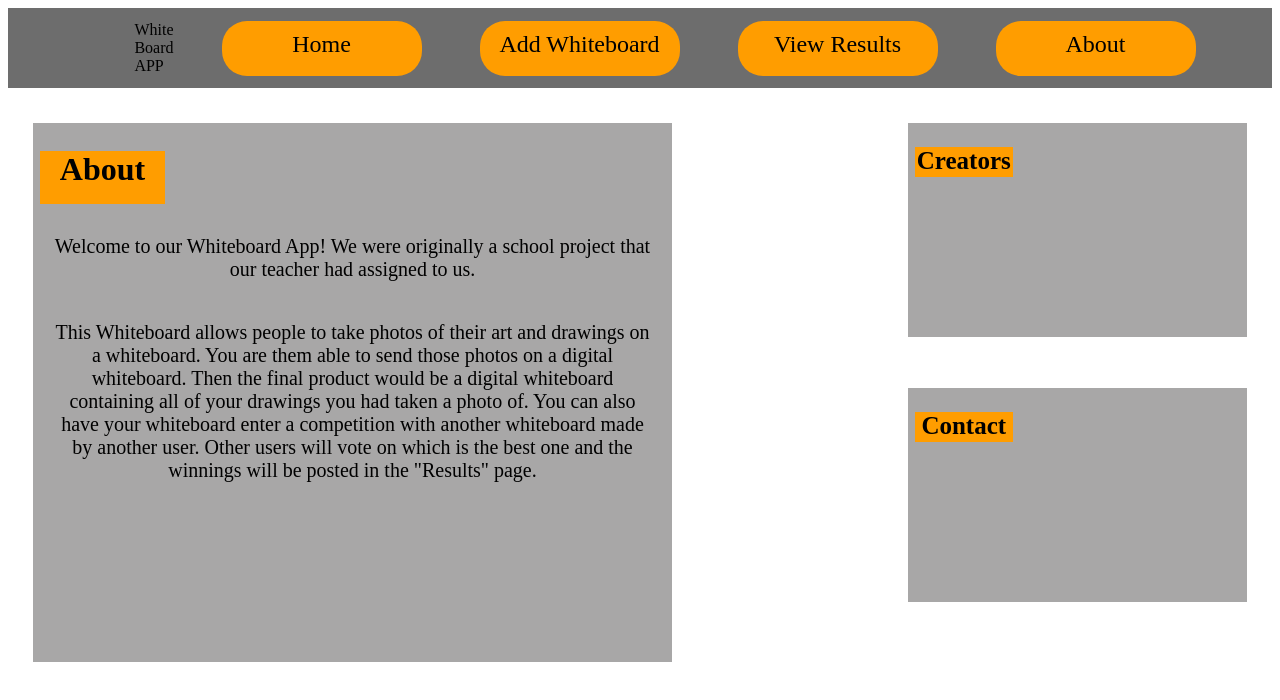
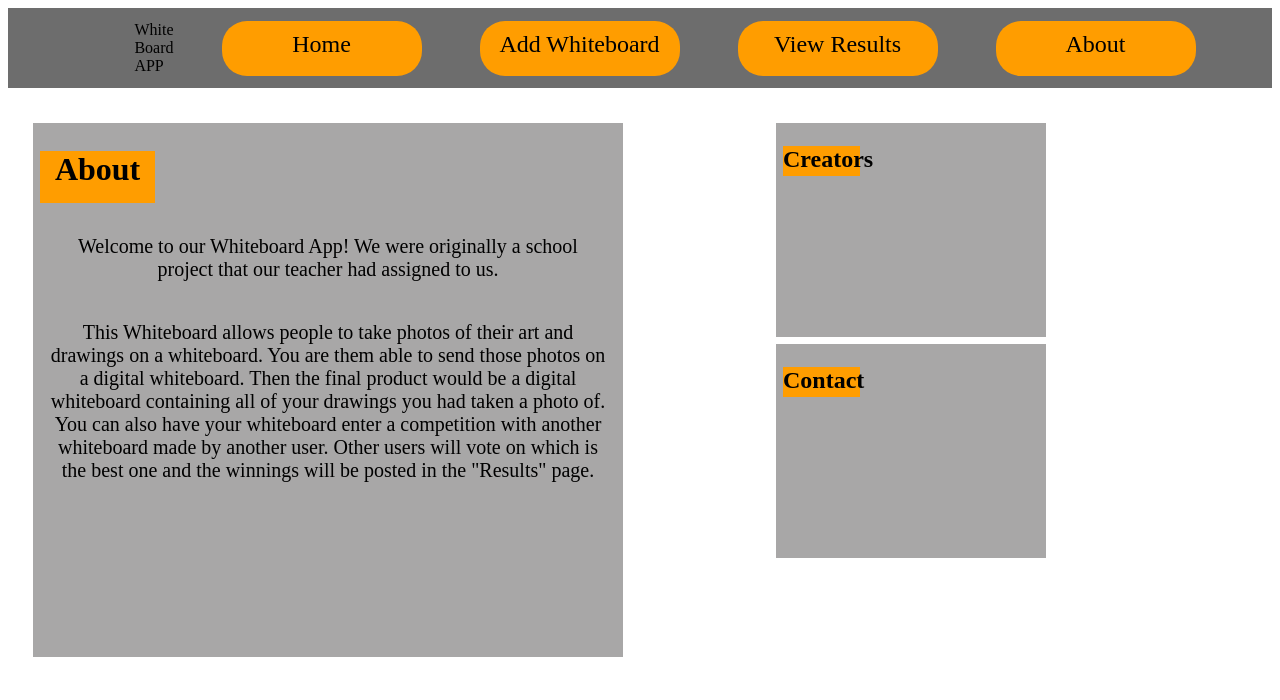
Before and after one commit to koolkat254/WhiteBoardApp, a React (Create React App) app: page /about in a window 1280 px wide. Shown: the top 700 px of the page. Built offline with nearby package versions, Linux system fonts and the light colour scheme.

Commit message:
About , Home Clean

```diff
--- a/src/App.js
+++ b/src/App.js
@@ -1,4 +1,4 @@
-import React, { Component }  from 'react';
+import React from 'react';
 import './App.css';
 import { Route, Routes} from 'react-router-dom'
 import HomePage from './pages/HomePage'
--- a/src/pages/AboutPage.module.css
+++ b/src/pages/AboutPage.module.css
@@ -5,8 +5,8 @@
 }
 .aboutbox {
     background-color: rgb(168, 167, 167);
-    width: 625px;
-    height: 525px;
+    width: 45%;
+    height: 65%;
     margin-top: 35px;
     margin-left: 25px;
     padding: 7px;
@@ -29,10 +29,10 @@
 .creatorsbox {
 
     background-color: rgb(168, 167, 167);
-    width: 325px;
-    height: 200px;
+    width: 20%;
+    height: 25%;
     margin-top: 35px;
-    margin-left: 900px;
+    margin-left: 60%;
     position: absolute;
     padding: 7px;
 }
@@ -43,15 +43,15 @@
     background-color: #ff9d00;
     display: block;
     text-align: center;
-    font-size: 25px;
+    font-size: 24px;
 }
 .contactsbox {
     background-color: rgb(168, 167, 167);
-    width: 325px;
-    height: 200px;
+    width: 20%;
+    height: 25%;
     position: absolute;
-    margin-left: 900px;
-    margin-top: 300px;
+    margin-left: 60%;
+    margin-top: 20%;
     padding: 7px;
 }
 .contactsbox h1 {
@@ -60,5 +60,5 @@
     background-color: #ff9d00;
     display: block;
     text-align: center;
-    font-size: 25px;
+    font-size: 24px;
 }
```
